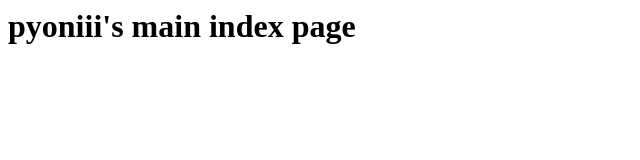
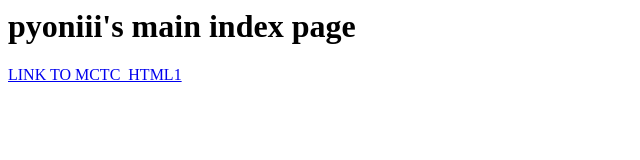
Before and after one commit to pyoniii/pyoniii.github.io, a plain HTML site: page index.html in a window 1280 px wide. Shown: the whole page, without its empty margins (0-640 px from the left). Drawn offline with Linux system fonts and the light colour scheme.

Commit message:
Update index.html TO ADD LINK

```diff
--- a/index.html
+++ b/index.html
@@ -1 +1,2 @@
 <h1>pyoniii's main index page</h1>
+<a href="/mctc_html1/"> LINK TO MCTC_HTML1</a>
```
